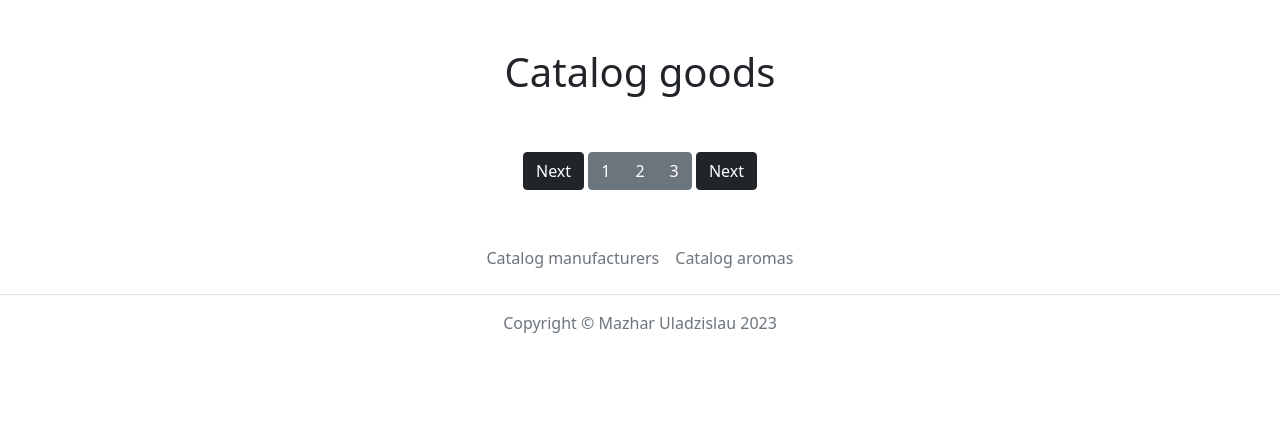
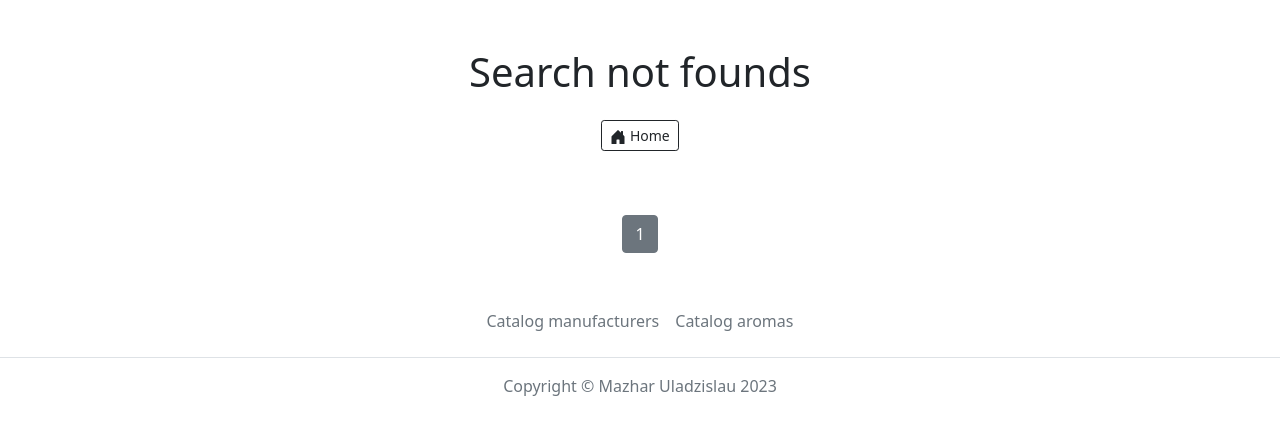
Before and after one commit to DoctorBA/-Portfolio-Website-Django, a Django app: page / in a window 1280 px wide. Shown: the part 56-491 px from the top of the page. Run offline with Django 4.2, Linux system fonts and the light colour scheme; data that the repository does not hold is empty; some libraries are stand-ins or nearby versions.

Commit message:
added search and pagination

```diff
--- a/backend/catalog/urls.py
+++ b/backend/catalog/urls.py
@@ -1,6 +1,6 @@
 from django.urls import path
 from .views import IndexView, CandlesView, SoapsView, CreamsView, \
-ManufacturersView, AromasView
+ManufacturersView, AromasView, SearchView
 
 
 urlpatterns = [
@@ -10,4 +10,5 @@ urlpatterns = [
     path('catalog/creams/', CreamsView.as_view(), name='catalog-creams'),
     path('catalog/manufacturers/', ManufacturersView.as_view(), name='catalog-manufacturers'),
     path('catalog/aromas/', AromasView.as_view(), name='catalog-aromas'),
+    path('catalog/search/', SearchView.as_view(), name='catalog-search'),
 ]
--- a/backend/catalog/views.py
+++ b/backend/catalog/views.py
@@ -1,4 +1,5 @@
 from django.shortcuts import render
+from django.core.paginator import Paginator
 from django.views.generic import TemplateView
 from .models import Manufacturer, Aroma
 from goods.models import Candle, Soap, Cream
@@ -9,11 +10,11 @@ class IndexView(TemplateView):
     template_name = 'main.html'
 
     def get(self, request):
-        goods = Candle.objects.all().union(Soap.objects.all()).union(Cream.objects.all())
-        numb = goods.count()
-        catalog = {str(k*3):v for k, v in enumerate(goods, 1)}
-
-        params = {'goods': goods, 'numb': numb, 'catalog':catalog }
+        goods_list = Candle.objects.all().union(Soap.objects.all()).union(Cream.objects.all())
+        paginator = Paginator(goods_list, 9)
+        page_number = request.GET.get('catalog-page')
+        goods = paginator.get_page(page_number)
+        params = {'goods': goods }
 
         return render(request, self.template_name, params)
 
@@ -22,8 +23,10 @@ class ManufacturersView(TemplateView):
     template_name = 'catalog/manufacturer.html'
 
     def get(self, request):
-        manufacturers = Manufacturer.objects.all()
-
+        goods_list = Manufacturer.objects.all()
+        paginator = Paginator(goods_list, 3)
+        page_number = request.GET.get('manufacturers-page')
+        manufacturers = paginator.get_page(page_number)
         params = {'manufacturers': manufacturers}
 
         return render(request, self.template_name, params)
@@ -33,8 +36,10 @@ class AromasView(TemplateView):
     template_name = 'catalog/aroma.html'
 
     def get(self, request):
-        aromas = Aroma.objects.all()
-
+        goods_list = Aroma.objects.all()
+        paginator = Paginator(goods_list, 3)
+        page_number = request.GET.get('aromas-page')
+        aromas = paginator.get_page(page_number)
         params = {'aromas': aromas}
 
         return render(request, self.template_name, params)
@@ -44,7 +49,10 @@ class CandlesView(TemplateView):
     template_name = 'main.html'
 
     def get(self, request):
-        goods = Candle.objects.all()
+        goods_list = Candle.objects.all()
+        paginator = Paginator(goods_list, 9)
+        page_number = request.GET.get('catalog-page')
+        goods = paginator.get_page(page_number)
         candles = "candles"
         params = {'goods': goods, 'candles': candles}
 
@@ -55,7 +63,10 @@ class SoapsView(TemplateView):
     template_name = 'main.html'
 
     def get(self, request):
-        goods = Soap.objects.all()
+        goods_list = Soap.objects.all()
+        paginator = Paginator(goods_list, 9)
+        page_number = request.GET.get('catalog-page')
+        goods = paginator.get_page(page_number)
         soaps = "soaps"
         params = {'goods': goods, 'soaps': soaps}
 
@@ -66,13 +77,31 @@ class CreamsView(TemplateView):
     template_name = 'main.html'
 
     def get(self, request):
-        goods = Cream.objects.all()
+        goods_list = Cream.objects.all()
+        paginator = Paginator(goods_list, 9)
+        page_number = request.GET.get('catalog-page')
+        goods = paginator.get_page(page_number)
         creams = "creams"
         params = {'goods': goods, 'creams': creams}
 
         return render(request, self.template_name, params)
 
 
-#<-- Navigation View -->
-class NavigView(TemplateView):
-    ...
+#<-- Catalog search -->
+class SearchView(TemplateView):
+    template_name = 'main.html'
+
+    def post(self, request):
+        content = request.POST['content']
+
+        goods_list = (
+            Candle.objects.filter(title__icontains=content)
+            .union(Soap.objects.filter(title__icontains=content))
+            .union(Cream.objects.filter(title__icontains=content))
+        )
+        paginator = Paginator(goods_list, 9)
+        page_number = request.GET.get('catalog-page')
+        goods = paginator.get_page(page_number)
+        params = {'goods': goods}
+
+        return render(request, self.template_name, params)
--- a/backend/templates/base.html
+++ b/backend/templates/base.html
@@ -34,10 +34,10 @@
                     <!--== End Menu ==-->
 
                     <!--== Search ==-->
-                    <form class="navbar-nav ms-5" >
+                    <form class="navbar-nav ms-5" action="{% url 'catalog-search' %}" method="post">
                         {% csrf_token %}
-                        <input class="form-control me-1 btn-sm w-100" type="text" placeholder="Search">
-                        <button class="btn btn-danger btn-sm btn-block " type="button">
+                        <input class="form-control me-1 btn-sm w-100" type="search" placeholder="Search" name="content">
+                        <button class="btn btn-danger btn-sm btn-block " type="submit">
                             <svg xmlns="http://www.w3.org/2000/svg" width="16" height="16" fill="currentColor" class="bi bi-search" viewBox="0 0 16 16">
                                 <path d="M11.742 10.344a6.5 6.5 0 1 0-1.397 1.398h-.001c.03.04.062.078.098.115l3.85 3.85a1 1 0 0 0 1.415-1.414l-3.85-3.85a1.007 1.007 0 0 0-.115-.1zM12 6.5a5.5 5.5 0 1 1-11 0 5.5 5.5 0 0 1 11 0z"/>
                             </svg>
--- a/backend/templates/catalog/aroma.html
+++ b/backend/templates/catalog/aroma.html
@@ -4,9 +4,7 @@
     <main class="form-signin text-center container my-4">
         {% for aroma in aromas %}
             <div class="container mt-3 col-md-4 mb-5">
-                {% if candles %}
-                {% else %}
-                {% endif %}
+
                 <div class="card h-100 border-dark">
                     <div class="card-header">
                         <p><img src="{{ aroma.image.url }}" width="250px" height="250px"></p>
--- a/backend/templates/catalog/good.html
+++ b/backend/templates/catalog/good.html
@@ -41,10 +41,11 @@
                             </svg>
                             Favorites
                         </a>
-                        <a type="button" href="{% url 'catalog-index' %}" class="btn btn-outline-dark btn-sm">Home
+                        <a type="button" href="{% url 'catalog-index' %}" class="btn btn-outline-dark btn-sm">
                             <svg xmlns="http://www.w3.org/2000/svg" width="16" height="16" fill="currentColor" class="bi bi-house-door-fill" viewBox="0 0 16 16">
                                 <path d="M6.5 14.5v-3.505c0-.245.25-.495.5-.495h2c.25 0 .5.25.5.5v3.5a.5.5 0 0 0 .5.5h4a.5.5 0 0 0 .5-.5v-7a.5.5 0 0 0-.146-.354L13 5.793V2.5a.5.5 0 0 0-.5-.5h-1a.5.5 0 0 0-.5.5v1.293L8.354 1.146a.5.5 0 0 0-.708 0l-6 6A.5.5 0 0 0 1.5 7.5v7a.5.5 0 0 0 .5.5h4a.5.5 0 0 0 .5-.5Z"/>
                             </svg>
+                            Home
                         </a>
                     </ul>
                 </div>
--- a/backend/templates/main.html
+++ b/backend/templates/main.html
@@ -13,6 +13,16 @@
                         <h1 class="font-weight-light">Catalog {{ soaps }}</h1>
                     {% elif creams %}
                         <h1 class="font-weight-light">Catalog {{ creams }}</h1>
+                    {% elif not goods %}
+                        <h1 class="font-weight-light">Search not founds</h1>
+                        <div class="container py-3">
+                            <a type="button" href="{% url 'catalog-index' %}" class="btn btn-outline-dark btn-sm">
+                                <svg xmlns="http://www.w3.org/2000/svg" width="16" height="16" fill="currentColor" class="bi bi-house-door-fill" viewBox="0 0 16 16">
+                                    <path d="M6.5 14.5v-3.505c0-.245.25-.495.5-.495h2c.25 0 .5.25.5.5v3.5a.5.5 0 0 0 .5.5h4a.5.5 0 0 0 .5-.5v-7a.5.5 0 0 0-.146-.354L13 5.793V2.5a.5.5 0 0 0-.5-.5h-1a.5.5 0 0 0-.5.5v1.293L8.354 1.146a.5.5 0 0 0-.708 0l-6 6A.5.5 0 0 0 1.5 7.5v7a.5.5 0 0 0 .5.5h4a.5.5 0 0 0 .5-.5Z"/>
+                                </svg>
+                                Home
+                            </a>
+                        </div>
                     {% else %}
                         <h1 class="font-weight-light">Catalog goods</h1>
                     {% endif %}
@@ -70,17 +80,19 @@
 
 
         <div class="container" role="toolbar" aria-label="Toolbar with button groups">
+            {% if goods.has_previous %}
+                <div class="btn-group" role="group" aria-label="First group">
+                    <a type="button" class="btn btn-dark" href="?catalog-page={{ goods.previous_page_number }}">Back</a>
+                </div>
+            {% endif %}
             <div class="btn-group" role="group" aria-label="First group">
-                <button type="button" class="btn btn-dark">Next</button>
+                <label type="button" class="btn btn-secondary">{{ goods.number }}</label>
             </div>
-            <div class="btn-group" role="group" aria-label="First group">
-                <button type="button" class="btn btn-secondary">1</button>
-                <button type="button" class="btn btn-secondary">2</button>
-                <button type="button" class="btn btn-secondary">3</button>
-            </div>
-            <div class="btn-group" role="group" aria-label="Second group">
-                <button type="button" class="btn btn-dark">Next</button>
-            </div>
+            {% if goods.has_next %}
+                <div class="btn-group" role="group" aria-label="Second group">
+                    <a type="button" class="btn btn-dark" href="?catalog-page={{ goods.next_page_number }}">Next</a>
+                </div>
+            {% endif %}
         </div>
         <!-- END nnavigation -->
     </main>
--- a/backend/templates/registration/login.html
+++ b/backend/templates/registration/login.html
@@ -15,7 +15,7 @@
                         </div>
                     {% endif %}
 
-                        <span class="heading">АВТОРИЗАЦИЯ</span>
+                        <span class="heading">SigIn</span>
                         <div class="form-group">
                             <input type="email" name="username" class="form-control" id="inputEmail" placeholder="E-mail">
                         </div>
@@ -24,13 +24,13 @@
                             <a href="#" class="fa fa-question-circle"></a>
                         </div>
                         <div class="form-group">
-                            <button type="submit" class="btn btn-default">ВХОД</button>
+                            <button type="submit" class="btn btn-default">Send</button>
                         </div>
                 </form>
             </div>
             <div class="form-group">
                 <label class="py-1 my-1">
-                    <a class="nav-link px-2" href="{% url 'password_reset' %}"> Забыли пароль? </a>
+                    <a class="nav-link px-2" href="{% url 'password_reset' %}">Forgot your password? </a>
                 </label>
             </div>
         </div><!-- row -->
--- a/backend/templates/registration/password_reset_complete.html
+++ b/backend/templates/registration/password_reset_complete.html
@@ -5,10 +5,10 @@
         <div class="row justify-content-center">
             <div class="col-md-offset-3 col-md-6">
                 <div class="alert-success">
-                    <strong>Внимание!</strong> Ваш пароль обновлен.
+                    <strong>Attention!</strong> Your password has been updated.
                 </div>
 
-                <a type="button" class="btn btn-outline-dark me-2 py-4 my-4 px-5" href="{% url 'login' %}">Вернуться на страницу авторизации</a>
+                <a type="button" class="btn btn-outline-dark me-2 py-4 my-4 px-5" href="{% url 'login' %}">Return to login page</a>
 
             </div>
         </div><!-- /.row -->
--- a/backend/templates/registration/password_reset_done.html
+++ b/backend/templates/registration/password_reset_done.html
@@ -5,10 +5,10 @@
         <div class="row justify-content-center">
             <div class="col-md-offset-3 col-md-6">
                 <div class="alert-success">
-                    <strong>Внимание!</strong> Мы отправили вам инструкции по сбросу пароля по электронной почте.
+                    <strong>Attention!</strong> We have sent you instructions to reset your password via email.
                 </div>
 
-                <a type="button" class="btn btn-outline-dark me-2 py-4 my-4 px-5" href="{% url 'login' %}">Вернуться на страницу авторизации</a>
+                <a type="button" class="btn btn-outline-dark me-2 py-4 my-4 px-5" href="{% url 'login' %}">Return to login page</a>
 
             </div>
         </div><!-- /.row -->
--- a/backend/templates/registration/password_reset_form.html
+++ b/backend/templates/registration/password_reset_form.html
@@ -7,12 +7,12 @@
             <div class="col-md-offset-3 col-md-6">
                 <form class="form-horizontal" method="post">
                     {% csrf_token %}
-                    <span class="heading">ВОССТАНОВЛЕНИЕ УЧЕТНОЙ ЗАПИСИ</span>
+                    <span class="heading">ACCOUNT RECOVERY</span>
                     <div class="form-group">
                         <input type="email" name="email" class="form-control" id="inputEmail" placeholder="E-mail">
                     </div>
                     <div class="form-group">
-                        <button type="submit" class="btn btn-default">Отправить</button>
+                        <button type="submit" class="btn btn-default">Send</button>
                     </div>
                 </form>
             </div>
```
Also changed, not shown: backend/goods/views.py (+9 -2 lines), backend/templates/registration/password_reset_confirm.html (+4 -4 lines), backend/templates/registration/registration.html (+4 -4 lines), README.md.
